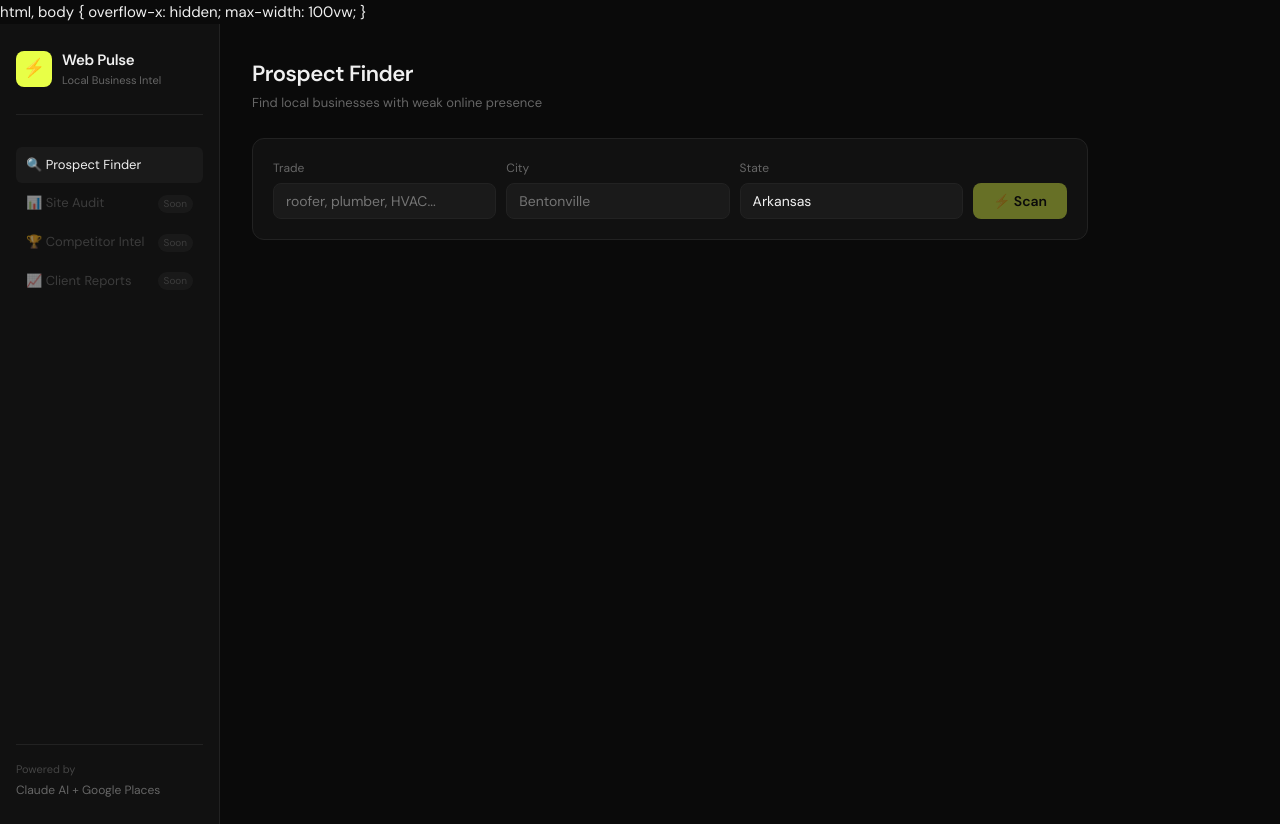
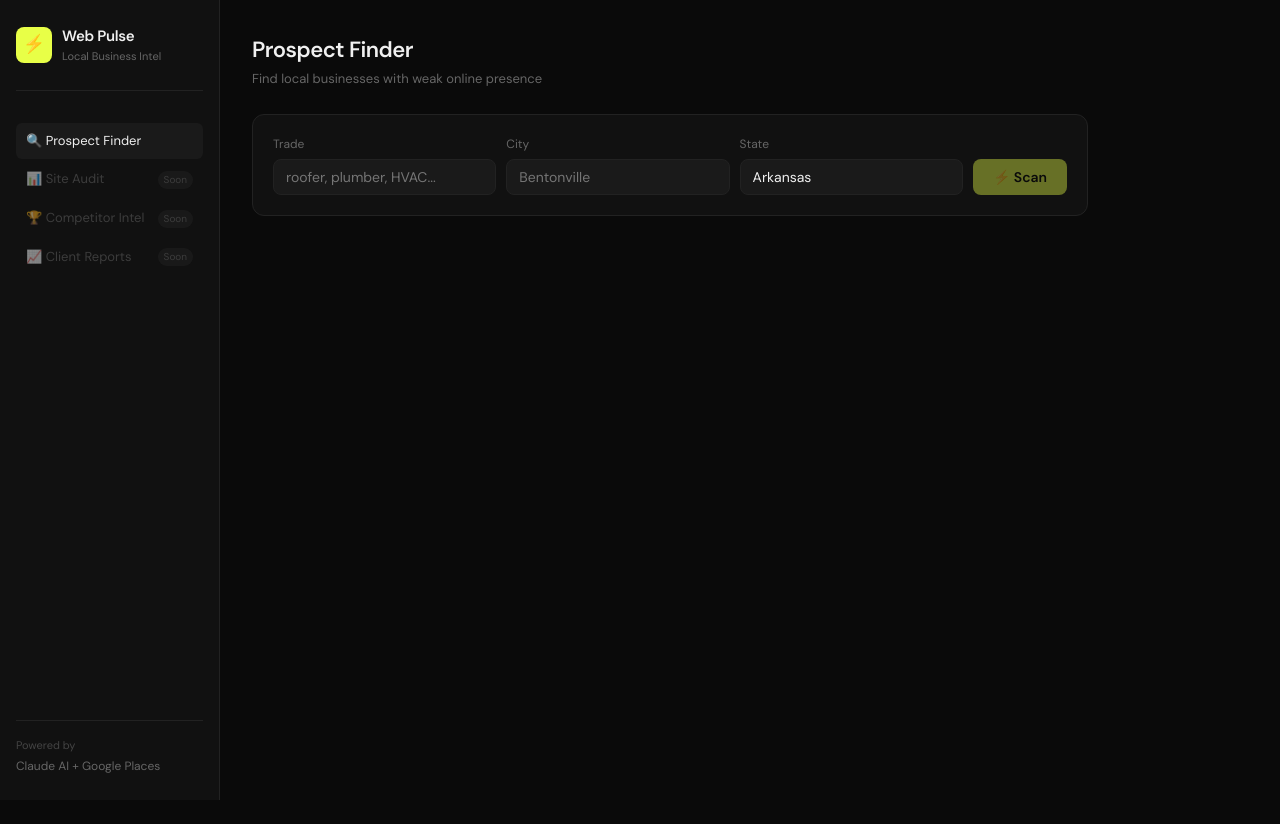
Before and after one commit to mcb920-dot/Web-Pulse, a React (Vite) app: page / in a window 1280 px wide. After the commit the page ends 800 px from the top, so only its background shows below. Built offline with nearby package versions, Linux system fonts and the light colour scheme.

Commit message:
fix horizontal scroll

```diff
--- a/index.html
+++ b/index.html
@@ -1,7 +1,3 @@
-html, body {
-  overflow-x: hidden;
-  max-width: 100vw;
-}
 <!DOCTYPE html>
 <html lang="en">
   <head>
--- a/src/index.css
+++ b/src/index.css
@@ -1,3 +1,7 @@
+html, body {
+  overflow-x: hidden;
+  max-width: 100vw;
+}
 *, *::before, *::after { box-sizing: border-box; margin: 0; padding: 0; }
 
 :root {
```
